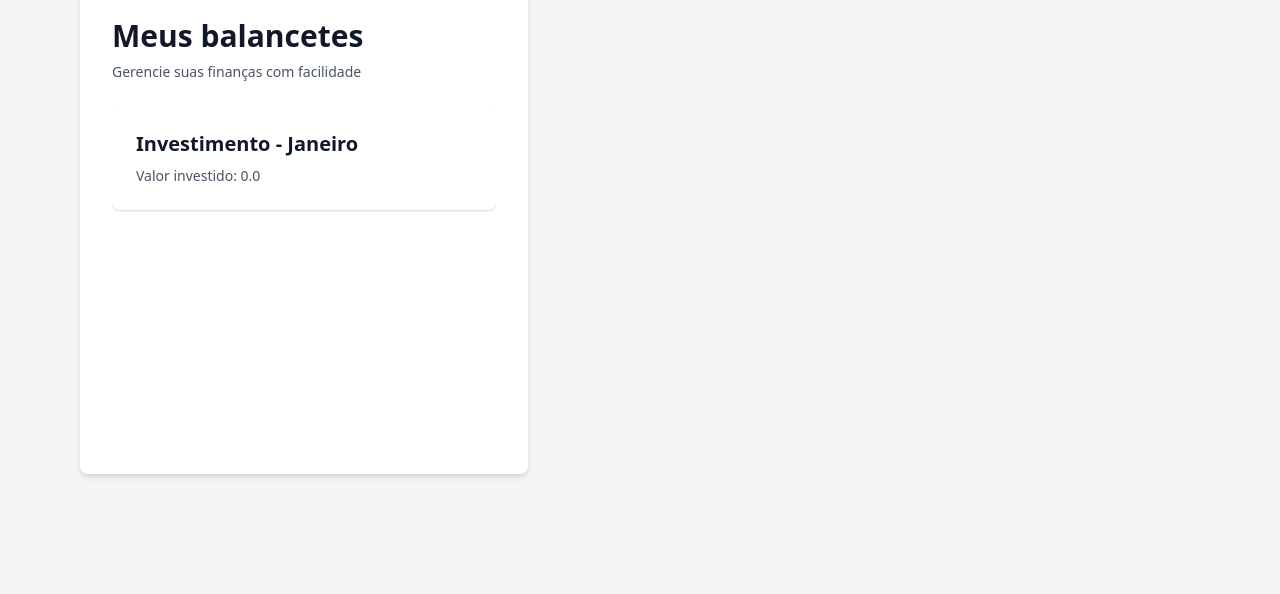
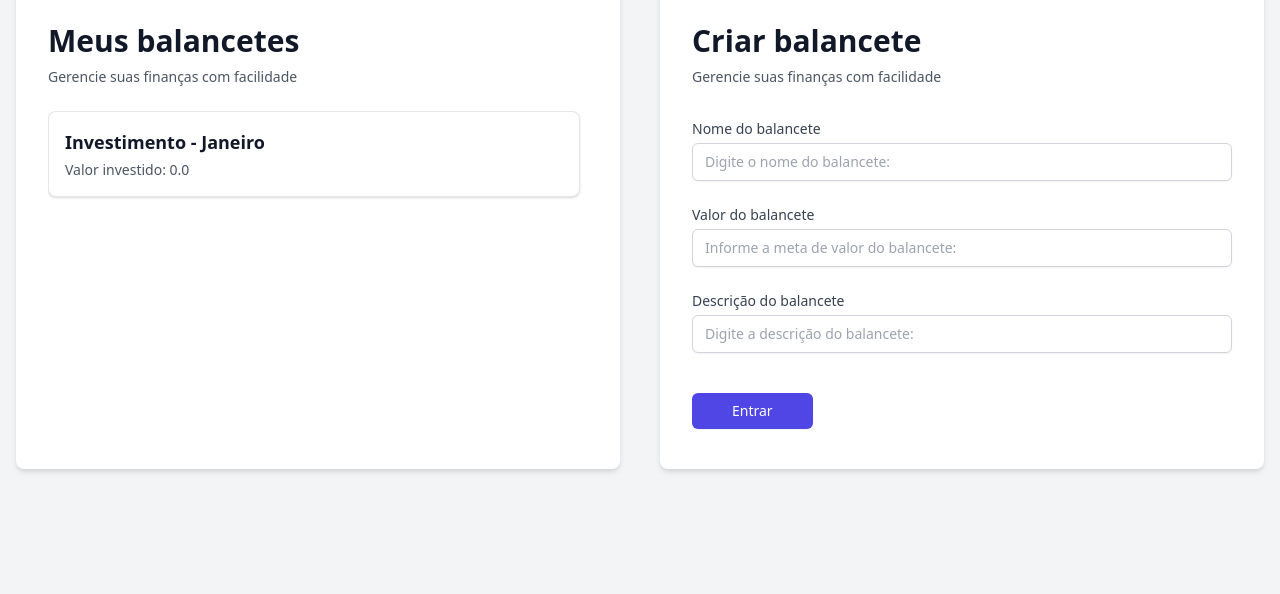
Before and after one commit to gusttavokr/FinancasPessoais, a Django app: page / in a window 1280 px wide. Shown: the part 206-800 px from the top of the page. Run offline with Django 5.2, Linux system fonts and the light colour scheme; data comes from the database, SQL or seed files in the repository.

Commit message:
:sparkles: feat: Formulário de criação do balancete

```diff
--- /dev/null
+++ b/projtrab/finançaPessoal/forms.py
@@ -0,0 +1,62 @@
+from django import forms
+from datetime import date, datetime
+from django.core.exceptions import ValidationError
+
+class BalanceteForm(forms.Form):
+    """Formulário para criação dos balancetes"""
+
+    nome = forms.CharField(
+        max_length=500,
+        widget=forms.TextInput(attrs={
+            'class': 'input',
+            'placeholder': 'Digite o nome do balancete:',
+            'class': 'w-full rounded-md border border-gray-300 px-3 py-2 shadow-sm placeholder-gray-400 focus:border-indigo-500 focus:ring-indigo-500 sm:text-sm',
+        }),
+        label="Nome do balancete"
+    )
+
+    valor = forms.FloatField(
+        widget=forms.NumberInput(attrs={
+            'class': 'input',
+            'placeholder': 'Informe a meta de valor do balancete:',
+            'class': 'w-full rounded-md border border-gray-300 px-3 py-2 shadow-sm placeholder-gray-400 focus:border-indigo-500 focus:ring-indigo-500 sm:text-sm',
+        }),
+        label="Valor do balancete"
+    )
+
+    descricao = forms.CharField(
+        required=False,
+        widget=forms.TextInput(attrs={
+            'class': 'input',
+            'placeholder': 'Digite a descrição do balancete:',
+            'class': 'w-full rounded-md border border-gray-300 px-3 py-2 shadow-sm placeholder-gray-400 focus:border-indigo-500 focus:ring-indigo-500 sm:text-sm',
+        }),
+        label="Descrição do balancete"
+    )
+
+    # data_criacao = forms.DateField(
+    #     required=False,
+    #     widget=forms.DateInput(attrs={
+    #         'type': 'date',
+    #         'class': 'input'
+    #     }),
+    #     label="Data de criação"
+    # )
+
+    def clean(self):
+        cleaned_data = super().clean()
+        erros = {}
+
+        nome = cleaned_data.get('nome')
+        data_criacao = cleaned_data.get('data_criacao')
+
+        if nome and len(nome.strip()) < 3:
+            erros['nome'] = "O nome deve ter pelo menos 3 caracteres."
+
+        if data_criacao and data_criacao > date.today():
+            erros['data_criacao'] = "A data de criação não pode ser no futuro."
+
+        if erros:
+            raise ValidationError(erros)
+
+        return cleaned_data
--- a/projtrab/finançaPessoal/templates/base.html
+++ b/projtrab/finançaPessoal/templates/base.html
@@ -33,9 +33,8 @@
                     </button>
                 </div>
                 <div class="hidden lg:flex lg:gap-x-12">
-                    <a href="#" class="text-sm/6 font-semibold text-gray-900">Meus balancetes</a>
-                    <a href="#" class="text-sm/6 font-semibold text-gray-900">Minhas receitas</a>
-                    <a href="#" class="text-sm/6 font-semibold text-gray-900">Minhas despezas</a>
+                    <a href="#" class="text-sm/6 font-semibold text-gray-900 hover:underline decoration-1">Minhas receitas</a>
+                    <a href="#" class="text-sm/6 font-semibold text-gray-900 hover:underline decoration-1">Minhas despezas</a>
                 </div>
                 <div class="hidden lg:flex lg:flex-1 lg:justify-end">
                     <a href="#" class="text-sm/6 font-semibold text-gray-900">Sair <span
--- a/projtrab/finançaPessoal/templates/index.html
+++ b/projtrab/finançaPessoal/templates/index.html
@@ -4,41 +4,81 @@
 
 {% block content %}
 
-<div class="bg-gray-100">
-    <div class="flex items-center justify-start px-20 min-h-screen">
-        <!-- Card principal com altura fixa e overflow -->
-        <div class="max-w-md w-full p-8 bg-white rounded-lg shadow-md flex flex-col" style="height: 70vh;">
+<div class="bg-gray-100 min-h-screen flex items-center justify-center px-4 py-10">
+    <div class="flex flex-col lg:flex-row gap-10 w-full max-w-7xl">
+        <!-- CARD COMPONENT -->
+        <div class="bg-white rounded-lg shadow-md p-8 flex flex-col w-full lg:w-1/2 h-[70vh]">
+            <!-- Logo -->
+            <img src="https://tailwindcss.com/plus-assets/img/logos/mark.svg?color=indigo&shade=600"
+                 alt="Logo" class="h-12 w-auto">
 
-
-            <img src="https://tailwindcss.com/plus-assets/img/logos/mark.svg?color=indigo&shade=600" alt="Logo"
-                class="h-12 w-auto">
-
+            <!-- Título e descrição -->
             <h2 class="mt-6 text-3xl font-bold text-gray-900">Meus balancetes</h2>
             <p class="mt-2 text-sm text-gray-600">Gerencie suas finanças com facilidade</p>
 
-            <!-- Container com scroll vertical -->
-            <div class="mt-6 overflow-y-auto flex-1 space-y-4">
+            <!-- Lista de balancetes -->
+            <div class="mt-6 overflow-y-auto flex-1 space-y-4 pr-2">
                 {% for b in balancetes %}
-                <a href="{% url 'verBalancete' b.id%}" class="block">
-                    <div class="p-6 bg-white rounded-lg shadow hover:shadow-md transition-shadow">
-                        <h2 class="text-xl font-bold text-gray-900 break-words">{{ b.nome }}</h2>
-                        <p class="mt-2 text-sm text-gray-600">Valor investido: {{ b.saldo }}</p>
+                <a href="{% url 'verBalancete' b.id %}" class="block group">
+                    <div class="p-4 bg-white rounded-lg shadow border border-neutral-300 hover:shadow-md transition-shadow group-hover:border-indigo-500">
+                        <h3 class="text-lg font-semibold text-gray-900 group-hover:text-indigo-600 break-words">{{ b.nome }}</h3>
+                        <p class="mt-1 text-sm text-gray-600 group-hover:text-indigo-500">Valor investido: {{ b.saldo }}</p>
                     </div>
                 </a>
                 {% endfor %}
             </div>
+        </div>
+        <div class="bg-white rounded-lg shadow-md p-8 flex flex-col w-full lg:w-1/2 h-[70vh]">
+            <!-- Logo -->
+            <img src="https://tailwindcss.com/plus-assets/img/logos/mark.svg?color=indigo&shade=600"
+                 alt="Logo" class="h-12 w-auto">
 
+            <!-- Título e descrição -->
+            <h2 class="mt-6 text-3xl font-bold text-gray-900">Criar balancete</h2>
+            <p class="mt-2 text-sm text-gray-600">Gerencie suas finanças com facilidade</p>
 
-            <!-- <div class="flex justify-end mt-6">
-                <a href="#"
-                    class="inline-flex items-center justify-center rounded-lg bg-indigo-600 px-5 py-2.5 text-sm font-semibold text-white shadow-sm transition-all hover:bg-indigo-500 hover:shadow-md focus:outline-none focus:ring-2 focus:ring-indigo-500 focus:ring-offset-2 z-10">
-                    Criar novo
-                </a>
-            </div> -->
+            <form class="space-y-6 py-2" method="post" action="#">
+                {% csrf_token %}
+
+                <div class="mt-2">
+                    <label for="{{ form.nome.id_for_label }}" class="block text-sm font-medium text-gray-700">
+                        {{ form.nome.label }}
+                    </label>
+                    <div class="mt-1">
+                        {{ form.nome }}
+                    </div>
+                </div>
+
+                <div class="mt-2">
+                    <label for="{{ form.valor.id_for_label }}" class="block text-sm font-medium text-gray-700">
+                        {{ form.valor.label }}
+                    </label>
+                    <div class="mt-1">
+                        {{ form.valor }}
+                    </div>
+                </div>
+
+                <div class="mt-2">
+                    <label for="{{ form.descricao.id_for_label }}" class="block text-sm font-medium text-gray-700">
+                        {{ form.descricao.label }}
+                    </label>
+                    <div class="mt-1">
+                        {{ form.descricao }}
+                    </div>
+                </div>
+
+                <div>
+                    <button type="submit"
+                        class="flex mt-10 rounded-md bg-indigo-600 px-10 py-2 text-sm font-medium text-white shadow-sm hover:bg-indigo-700 focus:outline-none focus:ring-2 focus:ring-indigo-500 focus:ring-offset-2">
+                        Entrar
+                    </button>
+                </div>
+            </form>
 
         </div>
     </div>
 </div>
 
 
+
 {% endblock %}
--- a/projtrab/finançaPessoal/urls.py
+++ b/projtrab/finançaPessoal/urls.py
@@ -1,11 +1,11 @@
 from django.contrib import admin
 from django.urls import path, include
 from .views.views import (
-    Index, verBalancete
+    Index, verBalancete, Login
 )
 
 urlpatterns = [
-    # path("", views.login, name="index")
     path("", Index.as_view(), name="index"),
     path("balancete/<int:pk>/", verBalancete.as_view(), name="verBalancete"),
+    path("login/", Login.as_view(), name="login"),
 ]
--- a/projtrab/finançaPessoal/views/views.py
+++ b/projtrab/finançaPessoal/views/views.py
@@ -2,16 +2,18 @@ from django.shortcuts import render
 from django.views import View
 from ..services import service_balancete
 from .VAR import USER_ID
+from ..forms import BalanceteForm
 
-# def login(request):
-#     return render(request, "login.html")
+class Login(View):
+    def get(self, request):
+        return render(request, "login.html")
 
 class Index(View):
     def get(self, request):
         user_id = USER_ID
         service = service_balancete.Service_Balancete()
-
         context = service.listar_balancete(user_id)
+        context["form"] = BalanceteForm()
         return render(request, "index.html", context)
 
 class verBalancete(View):
```
